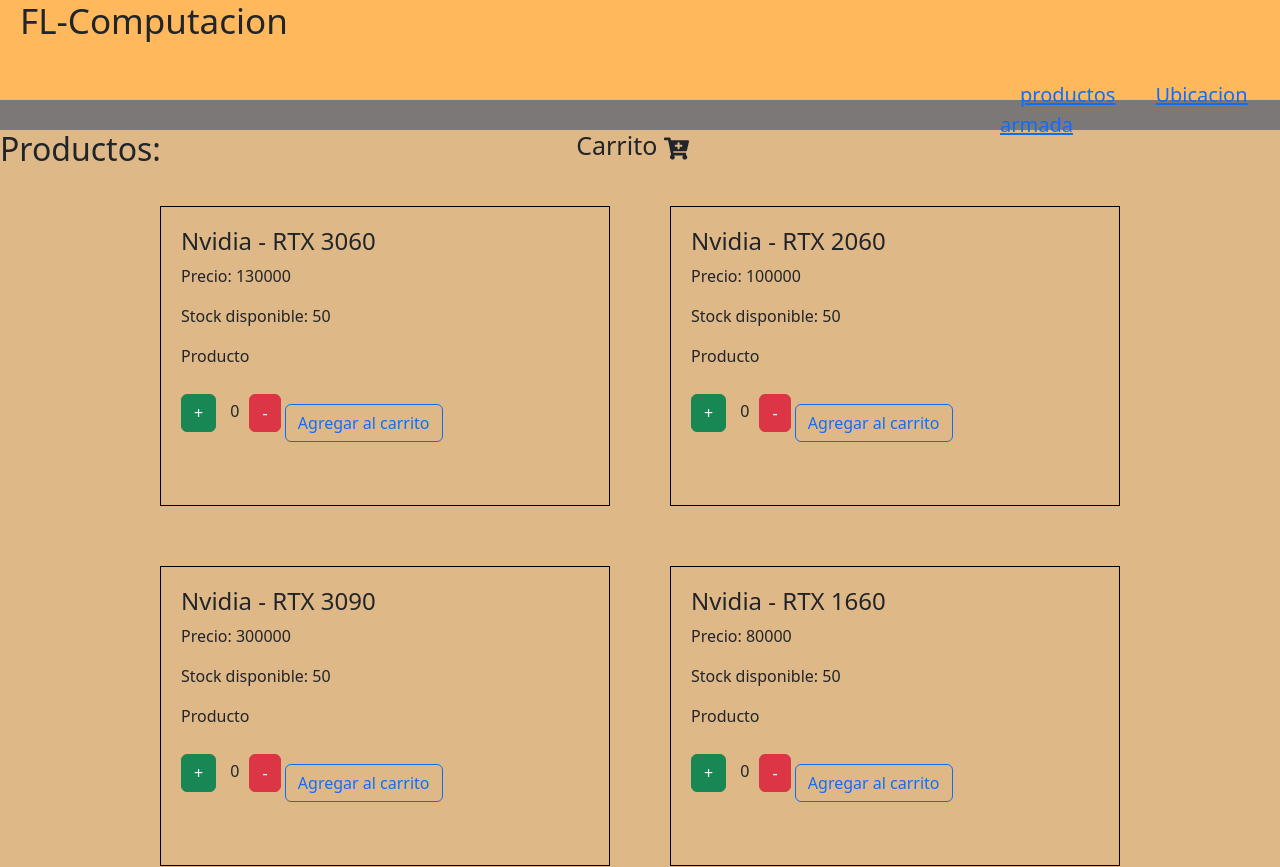
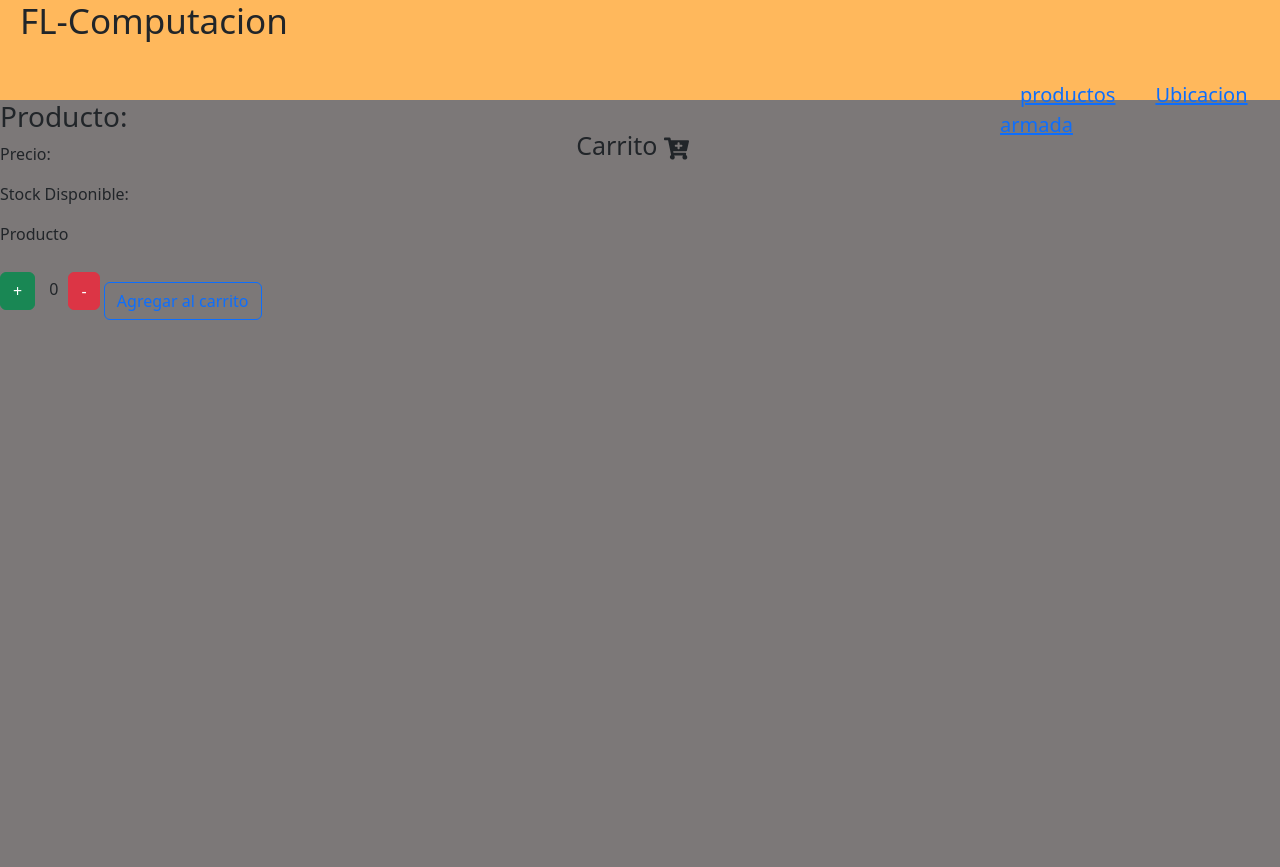
Before and after one commit to franleal/fl-computacion-Leal, a React (Create React App) app: page /Item/1 in a window 1280 px wide. Shown: the top 867 px of the page. After the commit the page ends 800 px from the top, so only its background shows below. Built offline with nearby package versions, Linux system fonts and the light colour scheme.

Commit message:
mejoramiento de navegacion

```diff
--- a/package.json
+++ b/package.json
@@ -11,6 +11,7 @@
     "react-bootstrap": "^2.5.0",
     "react-dom": "^18.2.0",
     "react-icons": "^4.4.0",
+    "react-router-dom": "^6.3.0",
     "react-scripts": "5.0.1",
     "web-vitals": "^2.1.4"
   },
--- a/src/App.js
+++ b/src/App.js
@@ -2,13 +2,26 @@
 import './App.css';
 import  { Header } from './components/Header/Header';
 import { ItemListContainer } from './components/ItemListContainer/ItemListContainer'
+import {BrowserRouter,Routes,Route} from "react-router-dom"
+import {ItemDetailContainer} from "./components/ItemDetailContainer/ItemDetailContaines"
 
 function App() {
   return (
     <div className="App">
 
-      <Header/>
-      <ItemListContainer/>
+      <BrowserRouter>
+
+        <Header/>
+
+        <Routes>
+
+          <Route path='/' element = {<ItemListContainer/>}/>
+          <Route path='/Item/:categoryId' element = {<ItemDetailContainer/>}/>
+
+        </Routes>
+
+      </BrowserRouter>
+
 
     </div>
   );
--- a/src/components/Item/Item.js
+++ b/src/components/Item/Item.js
@@ -1,5 +1,6 @@
 import "./Item.css"
-import { Counter } from "../ItemCount/ItemCount"
+import {Link} from "react-router-dom"
+
 
 export const Item = ({prod}) =>{
     return(
@@ -7,8 +8,7 @@
             <h4>{prod.nombre}</h4>
             <p>Precio: {prod.precio}</p>
             <p>Stock disponible: {prod.stock}</p>
-            <Counter maxStock={20} Initial={0}/>
-
+            <Link to = { `/Item/${prod.id}` }className="btn btn-primary my-2">Ver mas</Link>
         </div>
     )
 
--- /dev/null
+++ b/src/components/ItemDetail/ItemDetail.js
@@ -0,0 +1,17 @@
+import { Counter } from "../ItemCount/ItemCount"
+
+
+export const ItemDetail = (itemC) =>{
+
+    return(
+
+        <div>
+            <h3>Producto:{itemC.nombre}</h3>
+            <p>Precio:{itemC.precio}</p>
+            <p>Stock Disponible:{itemC.stock}</p>
+            {/* <img></img> */}
+            <Counter maxStock={20} Initial={0}/>
+
+        </div>
+    )
+}
--- /dev/null
+++ b/src/components/ItemDetailContainer/ItemDetailContaines.js
@@ -0,0 +1,34 @@
+import { useState } from "react"
+import { useParams } from "react-router-dom"
+import {ItemDetail} from "../ItemDetail/ItemDetail"
+import { llamadoItem } from "../../funcionesExtras/LlamadoItems"
+import { useEffect} from "react"
+
+
+export const ItemDetailContainer = () =>{
+
+    const {categoryId} = useParams()
+
+    const [ItemDetailC,setItemDetailC] = useState (null)
+
+    useEffect(()=>{
+        llamadoItem()
+            .then ((resp) => {
+                setItemDetailC(resp.find((prod) => prod.id === Number(categoryId)))
+            })
+            .catch((error) => {
+                console.log(error)
+            })
+            .finally(()=>{
+
+            })
+
+    },[categoryId])
+
+    return(
+        <div >
+            <ItemDetail itemC = {ItemDetailC} />
+        </div>
+
+    )
+}
```
Also changed, not shown: 1 other file (tests, documents, lock files or other folders).
